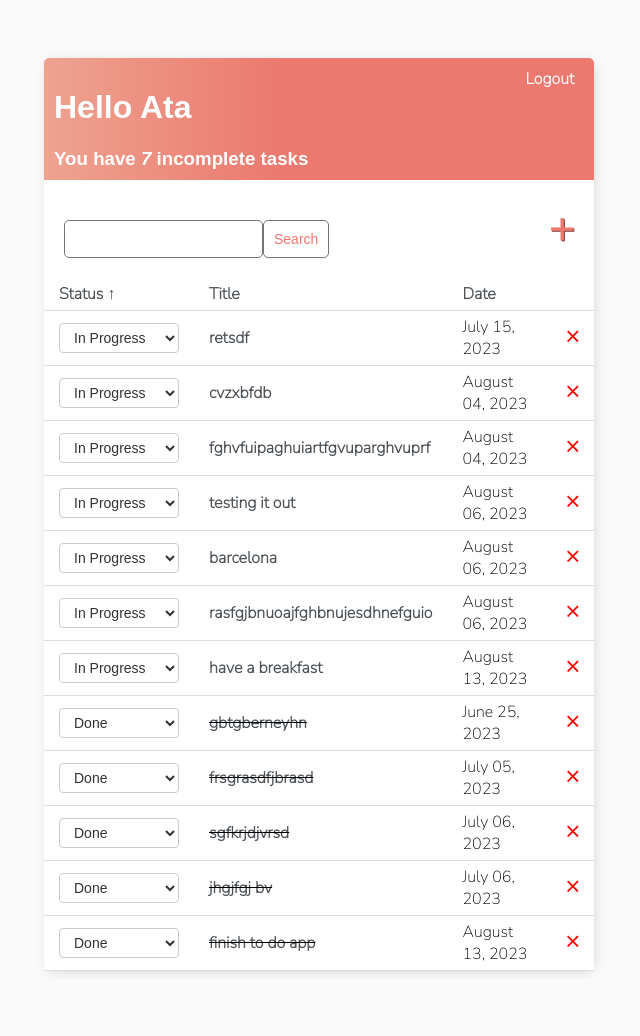
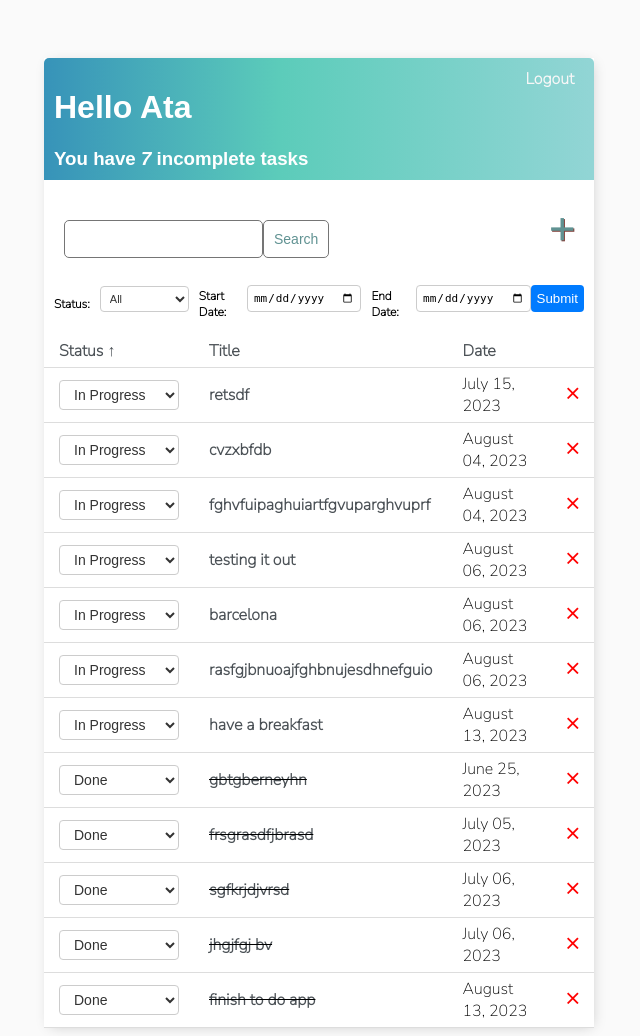
Before and after one commit to Nirovitsky/djangoToDo, a Django app: page / in a window 1280 px wide. Shown: the whole page, without its empty margins (321-961 px from the left). Before the commit the page ends 974 px from the top, so only its background shows below. Run offline with Django 4.2, Linux system fonts and the light colour scheme; a user stored in the database is signed in; data comes from the database, SQL or seed files in the repository; both versions use the stored data as it was after the commit.

Commit message:
Finalize

```diff
--- a/base/templates/base/main.html
+++ b/base/templates/base/main.html
@@ -34,7 +34,8 @@
             color: #fff;
             padding: 10px;
             border-radius: 5px 5px 0 0;
-            background: linear-gradient(90deg, #EEA390 0%, #EB796F 43%, #EB796F 100%);
+
+            background: linear-gradient(90deg, #3793b9 0%, #5cccba 43%, #92d5d5 100%);
         }
         .header-bar a {
             color: rgb(247, 247, 247);
@@ -80,7 +81,7 @@
             padding: 20px 0px;
         }
         #add-link {
-            color: #EB796F;
+            color: #609292;
             text-decoration: none;
             font-size: 42px;
             text-shadow: 1px 1px #81413b;
@@ -96,7 +97,7 @@
         .button {
             border: 1px solid #757575;
             background-color: #FFF;
-            color: #EB796F;
+            color: #609292;
             padding: 10px;
             font-size: 14px;
             border-radius: 5px;
--- a/base/templates/base/task_list.html
+++ b/base/templates/base/task_list.html
@@ -54,6 +54,50 @@
     select[name="status"] option {
         font-size: 14px;
     }
+#filter-bar {
+        display: flex;
+        justify-content: space-between;
+        align-items: center;
+        margin-bottom: 15px;
+    }
+
+    #filter-bar form {
+        display: flex;
+        align-items: center;
+        max-width: 540px;
+        width: 100%;
+    }
+
+    #filter-bar label {
+        margin: 0 10px;
+        font-weight: bold;
+        font-size: 12px;
+    }
+
+    #filter-bar select,
+    #filter-bar input[type="date"] {
+        padding: 5px;
+        font-size: 11px;
+        border: 1px solid #ccc;
+        border-radius: 4px;
+    }
+
+    #filter-bar select {
+        width: 120px;
+    }
+
+    #filter-bar input[type="date"] {
+        width: 150px;
+    }
+
+    #filter-bar button {
+        background-color: #007bff;
+        color: white;
+        border: none;
+        border-radius: 4px;
+        cursor: pointer;
+        height: 27px;
+    }
 
 </style>
 
@@ -82,6 +126,24 @@
     <a id="add-link" href="{% url 'task-create' %}">&#x2b;</a>
 </div>
 
+<div id="filter-bar">
+    <form method="get">
+        <label for="status-filter">Status:</label>
+        <select id="status-filter" name="status">
+            <option value="">All</option>
+            <option value="done" {% if status_param == 'done' %}selected{% endif %}>Done</option>
+            <option value="in-progress" {% if status_param == 'in-progress' %}selected{% endif %}>In Progress</option>
+        </select>
+
+        <label for="start-date-filter">Start Date:</label>
+        <input type="date" id="start-date-filter" name="start_date" value="{{ request.GET.start_date }}">
+
+        <label for="end-date-filter">End Date:</label>
+        <input type="date" id="end-date-filter" name="end_date" value="{{ request.GET.end_date }}">
+
+        <button type="submit">Submit</button>
+    </form>
+</div>
 
 
 <table class="task-table">
--- a/base/views.py
+++ b/base/views.py
@@ -14,6 +14,7 @@ from django.contrib.auth import login
 from django.shortcuts import get_object_or_404
 from django.views import View
 from .models import Task
+from datetime import datetime
 
 class CustomLoginView(LoginView):
     template_name = 'base/login.html'
@@ -90,11 +91,20 @@ class TaskList(LoginRequiredMixin, ListView):
         context['search_input'] = search_input
 
         return context
+
     def get_queryset(self):
+        queryset = super().get_queryset()
+
         sort_by = self.request.GET.get('sort_by', 'complete')
         sort_order = self.request.GET.get('sort_order', 'asc')
+        status_filter = self.request.GET.get('status', '')  # Added
+        search_input = self.request.GET.get('search-area', '')  # Added
 
-        queryset = super().get_queryset()
+        if status_filter:
+            queryset = queryset.filter(complete=(status_filter == 'done'))
+
+        if search_input:
+            queryset = queryset.filter(title__icontains=search_input)
 
         if sort_by == 'title':
             queryset = queryset.order_by('title' if sort_order == 'asc' else '-title')
@@ -102,6 +112,13 @@ class TaskList(LoginRequiredMixin, ListView):
             queryset = queryset.order_by('created' if sort_order == 'asc' else '-created')
         else:
             queryset = queryset.order_by('complete' if sort_order == 'asc' else '-complete')
+
+        start_date = self.request.GET.get('start_date')
+        end_date = self.request.GET.get('end_date')
+        if start_date and end_date:
+            start_date = datetime.strptime(start_date, "%Y-%m-%d")
+            end_date = datetime.strptime(end_date, "%Y-%m-%d")
+            queryset = queryset.filter(created__range=[start_date, end_date])
 
         return queryset
 
```
Also changed, not shown: db.sqlite3.
